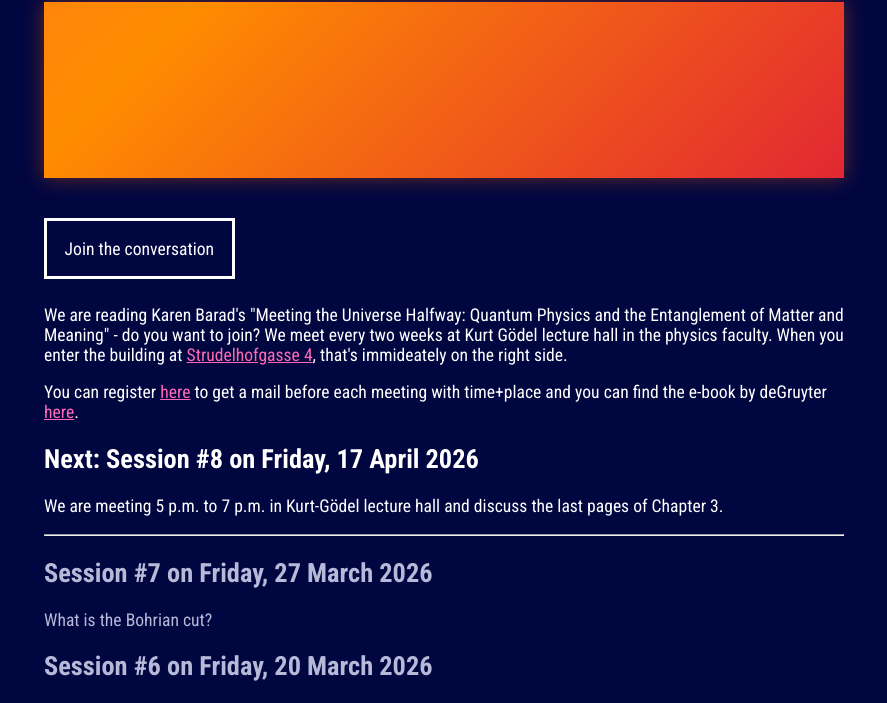
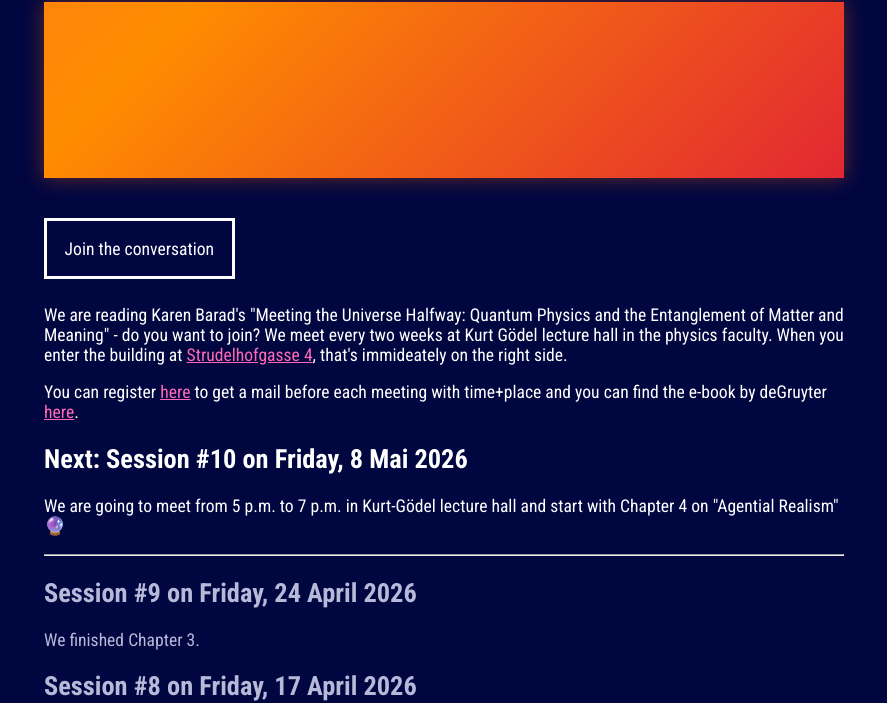
Before and after one commit to GrumpyGoedel/messapparat, a website: page public/index.html in a window 1280 px wide. Shown: the part 214-917 px from the top of the page, without its empty margins (196-1083 px from the left). Drawn offline with Linux system fonts and the light colour scheme; a web font is replaced by a local one.

Commit message:
session 9 and 10

```diff
--- a/public/index.html
+++ b/public/index.html
@@ -23,33 +23,48 @@
   <p>You can register <a href="https://forms.gle/EVXkMgd9iGo9FD8y9">here</a> to get a mail before each meeting with time+place and
   you can find the e-book by deGruyter  <a href="https://www-degruyterbrill-com.uaccess.univie.ac.at/document/doi/10.1515/9780822388128/html" target="_blank">here</a>.</p>
 
-  <h2>Next: Session #8 on Friday, <span style="white-space: nowrap;">17 April 2026</span></h2>
-  <p>We are meeting 5 p.m. to 7 p.m. in Kurt-Gödel lecture hall and discuss the last pages of Chapter 3.</p>
+  <h2>Next: Session #10 on Friday, <span style="white-space: nowrap;">8 Mai 2026</span></h2>
+  <p>We are going to meet from 5 p.m. to 7 p.m. in Kurt-Gödel lecture hall and start with Chapter 4 on "Agential Realism" 🔮</p>
   <hr>
 
   <div class="vergangenheit">
+  <h2>Session #9 on Friday, <span style="white-space: nowrap;">24 April 2026</span></h2>
+  <p>We finished Chapter 3.</p>
+
+  <h2>Session #8 on Friday, <span style="white-space: nowrap;">17 April 2026</span></h2>
+  <p>We continued with Chapter 3 and got to know Bohr's <i>Realism</i> - namely, that any physical concept that seeks to describe reality must include an account of the measurement set-up that determines it.</p>
+
   <h2>Session #7 on Friday, <span style="white-space: nowrap;">27 March 2026</span></h2>
   <p>What is the Bohrian cut?</p>
+
   <h2>Session #6 on Friday, <span style="white-space: nowrap;">20 March 2026</span></h2>
   <p>We discussed the first 18 pages of Chapter 3 (p.97 to p.115).</p>
+
   <h2>Session #5 on Friday, <span style="white-space: nowrap;">13 March 2026</span></h2>
   <p>We read in a <i>tour de force</i> the complete Chapter 2 and now completely understand diffraction.</p>
+
   <h2><s>Session #5 on Friday, <span style="white-space: nowrap;">23 January 2026</span></s></h2>
   <p>Session was cancelled</p>
+
   <h2>Session #4 on Friday, <span style="white-space: nowrap;">9 January 2026</span></h2>
   <p>We discussed the final section of Chapter 1, <i>"Agential realism and quantum physics"</i>, and wrote some texts ourselves about what agential realism <i>really</i> is.
     Soon to be published on this page! Also, we're planning to set up a blogging service and to join the fediverse - techno-scientific practice at its best 📡</p>
-  <h2><s>Session #4 on Friday, <span style="white-space: nowrap;">19 December 2025</span></s></h2>
+
+    <h2><s>Session #4 on Friday, <span style="white-space: nowrap;">19 December 2025</span></s></h2>
   <p>Session was canceled</p>
+
   <h2>Session #3 on Friday, <span style="white-space: nowrap;">5 December 2025</span></h2>
   <p>We discussed <i>"From representationalism to performativity"</i> (p. 46), <i>"Realism without representationalism"</i> and <i>"Performativity and social and political agency"</i>.
     Foucault's notion of power as well as Butler's conceptions of sex and gender posed some difficulties for our understanding. Performativity, this at least became clear, is central
     not only in the production of knowledge but also of the subject.</p>
-  <h2>Session #2 on Friday, <span style="white-space: nowrap;">21 November 2025</span></h2>
+
+    <h2>Session #2 on Friday, <span style="white-space: nowrap;">21 November 2025</span></h2>
   <p>We discussed the second half of the introduction chapter and read chapter 1 until page 46.</p>
+
   <h2>Session #1 on Friday, <span style="white-space: nowrap;">7 November 2025</span></h2>
   <p>We discussed some general notions of quantum physics and read the first half of the introduction chapter together.</p>
-  </div>
+
+</div>
 
 
 
```
